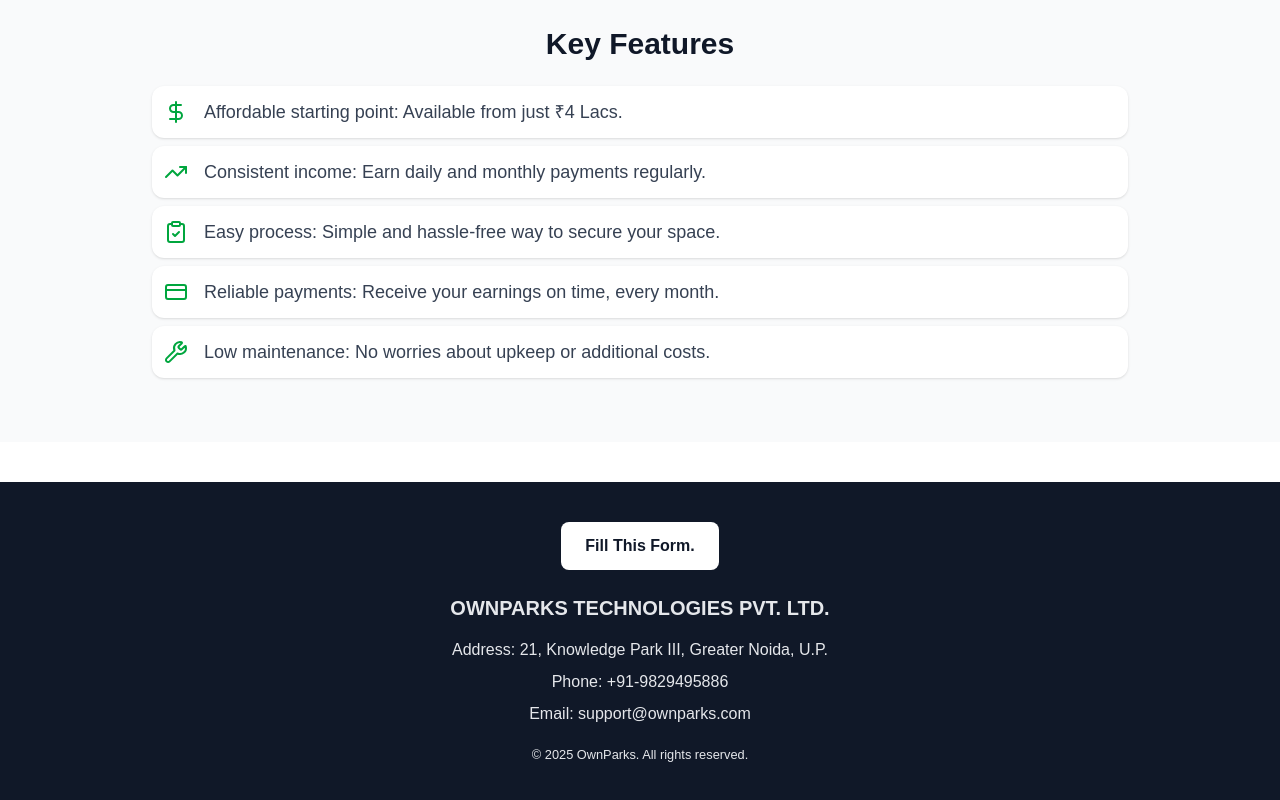
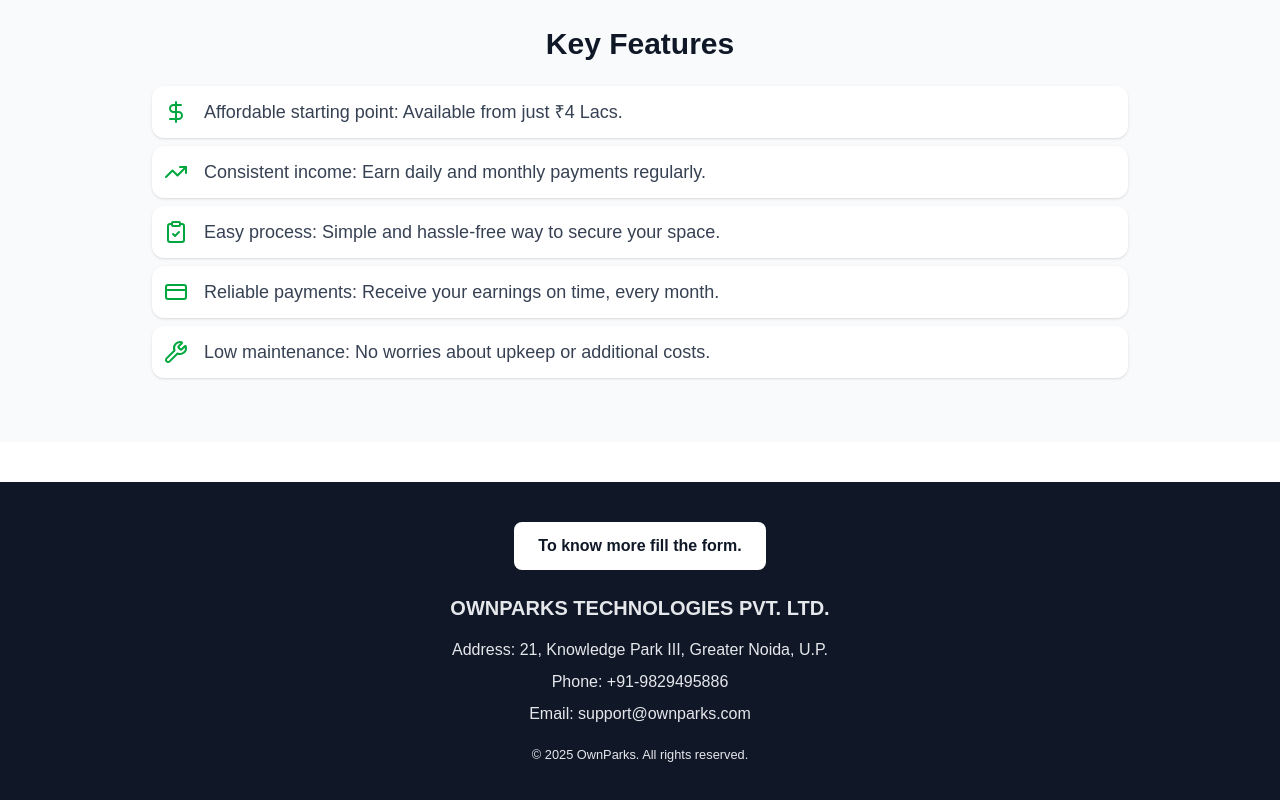
Before and after one commit to ownparks2025-dev/ownparks-landing-page-dev, a Next.js app: page / in a window 1280 px wide. Shown: the part 1115-1915 px from the top of the page. Built offline with nearby package versions, Linux system fonts and the light colour scheme.

Commit message:
button change

```diff
--- a/src/app/components/LandingPage.tsx
+++ b/src/app/components/LandingPage.tsx
@@ -223,7 +223,7 @@ export default function LandingPage() {
             href="#form"
             className="inline-block mb-6 bg-white text-gray-900 font-semibold px-6 py-3 rounded-lg hover:bg-gray-200 transition"
           >
-            Fill This Form.
+            To know more fill the form.
           </a>
 
           <h4 className="text-xl font-semibold mb-4">OWNPARKS TECHNOLOGIES PVT. LTD.</h4>
```
